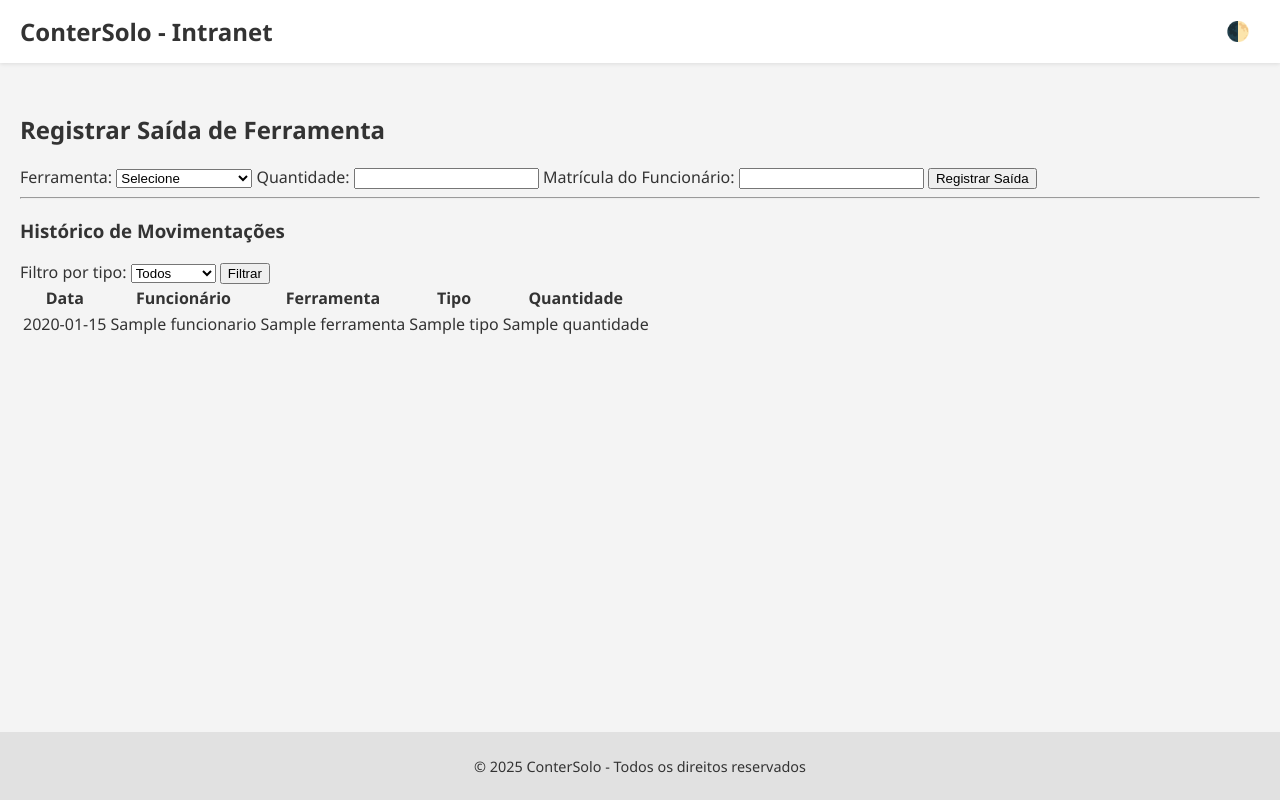
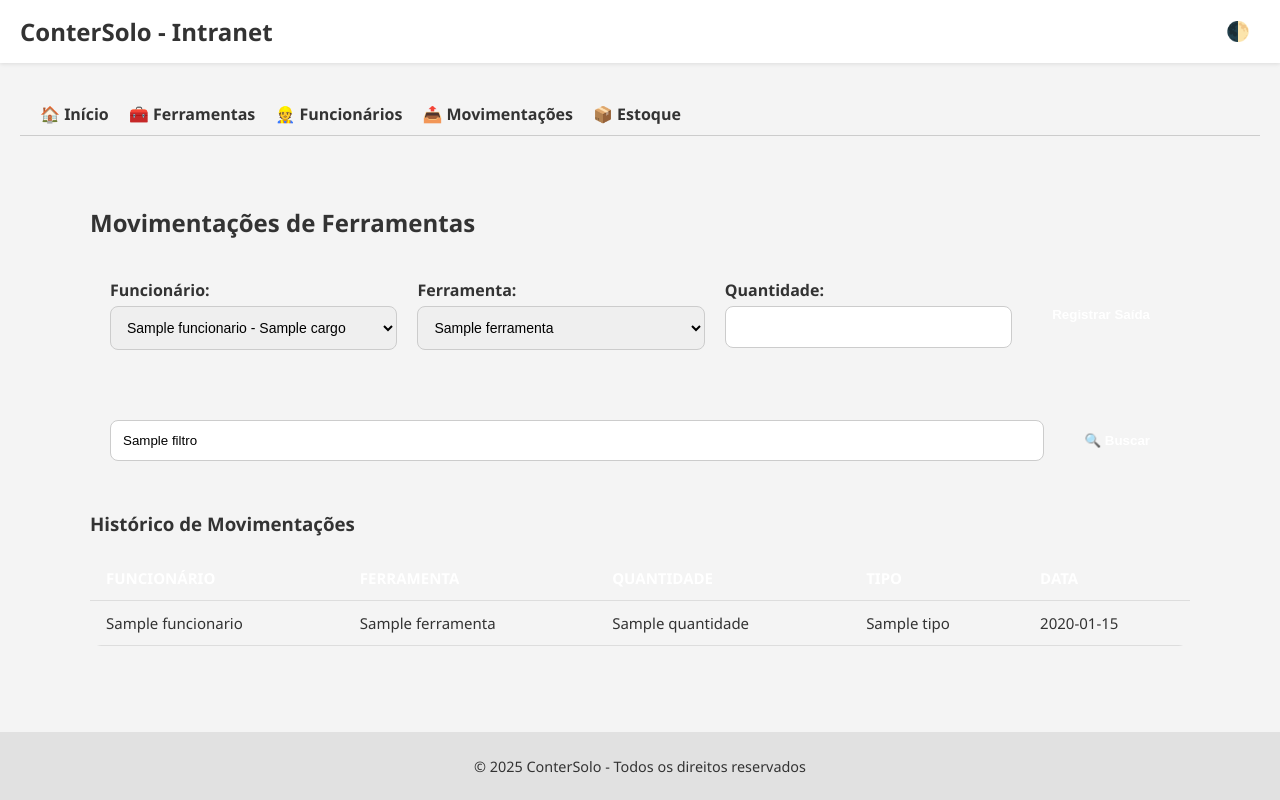
Before and after one commit to joaogriquena/gestor-empresarial, a Python web app: template app/templates/almoxarifado/movimentacoes.html in a window 1280 px wide. Run offline with Jinja, Linux system fonts and the light colour scheme; the template is opened without the code that fills it: most values are stand-ins (such as "Sample title", 1, 10 or a date in 2020).

Commit message:
🚚 Backend da rota de movimentações ajustado com filtros, formulário de saída e integração com funcionários e ferramentas

```diff
--- a/app/models/almoxarifado/funcionario.py
+++ b/app/models/almoxarifado/funcionario.py
@@ -5,5 +5,5 @@
 
     id = db.Column(db.Integer, primary_key=True)
     nome = db.Column(db.String(100), nullable=False)
-    cargo = db.Column(db.String(100))
+    cargo = db.Column(db.String(100), nullable=False)
     matricula = db.Column(db.String(20), unique=True, nullable=False)
--- a/app/static/almoxarifado/css/movimentacoes.css
+++ b/app/static/almoxarifado/css/movimentacoes.css
@@ -0,0 +1,102 @@
+.container-movimentacoes {
+    max-width: 1100px;
+    margin: 30px auto;
+    padding: 20px;
+    font-family: 'Segoe UI', sans-serif;
+}
+
+.form-section,
+.filtro-section {
+    margin-bottom: 30px;
+    background: var(--color-card);
+    padding: 20px;
+    border-radius: 12px;
+    box-shadow: var(--shadow);
+}
+
+.form-movimentacao,
+.form-filtro {
+    display: flex;
+    flex-wrap: wrap;
+    gap: 20px;
+}
+
+.campo {
+    flex: 1 1 250px;
+    display: flex;
+    flex-direction: column;
+}
+
+.campo label {
+    font-weight: bold;
+    margin-bottom: 5px;
+    color: var(--text-color);
+}
+
+.campo input,
+.campo select {
+    padding: 12px;
+    border: 1px solid #ccc;
+    border-radius: 8px;
+    font-size: 14px;
+}
+
+.btn-registrar {
+    padding: 12px 20px;
+    background-color: var(--primary-color);
+    color: #fff;
+    border: none;
+    border-radius: 8px;
+    font-weight: bold;
+    cursor: pointer;
+    transition: 0.3s;
+}
+
+.btn-registrar:hover {
+    background-color: var(--secondary-color);
+}
+
+.form-filtro input {
+    flex: 1;
+    padding: 12px;
+    border-radius: 8px;
+    border: 1px solid #ccc;
+}
+
+.form-filtro button {
+    padding: 12px 20px;
+    background-color: var(--primary-color);
+    border: none;
+    border-radius: 8px;
+    color: white;
+    cursor: pointer;
+    font-weight: bold;
+}
+
+.tabela-movimentacoes {
+    width: 100%;
+    border-collapse: collapse;
+    background: var(--color-card);
+    border-radius: 12px;
+    overflow: hidden;
+    box-shadow: var(--shadow);
+    margin-top: 20px;
+}
+
+.tabela-movimentacoes th,
+.tabela-movimentacoes td {
+    padding: 12px 16px;
+    border-bottom: 1px solid #ddd;
+    text-align: left;
+    font-size: 15px;
+}
+
+.tabela-movimentacoes th {
+    background-color: var(--primary-color);
+    color: #fff;
+    text-transform: uppercase;
+}
+
+.tabela-movimentacoes tr:hover {
+    background-color: #f9f9f9;
+}
--- a/app/templates/almoxarifado/movimentacoes.html
+++ b/app/templates/almoxarifado/movimentacoes.html
@@ -4,62 +4,70 @@
 
 {% block estilos %}
     <link rel="stylesheet" href="{{ url_for('static', filename='almoxarifado/css/navbar.css') }}">
+    <link rel="stylesheet" href="{{ url_for('static', filename='almoxarifado/css/movimentacoes.css') }}">
 {% endblock %}
 
 {% block conteudo %}
-<h2>Registrar Saída de Ferramenta</h2>
+    {% include 'almoxarifado/_navbar.html' %}
 
-<form method="POST">
+    <div class="container-movimentacoes">
+        <h2>Movimentações de Ferramentas</h2>
+
+        <div class="form-section">
+            <form method="POST" class="form-movimentacao">
+                <div class="campo">
+                    <label>Funcionário:</label>
+                    <select name="funcionario_id" required>
+                        {% for f in funcionarios %}
+                            <option value="{{ f.id }}">{{ f.nome }} - {{ f.cargo }}</option>
+                        {% endfor %}
+                    </select>
+                </div>
+                <div class="campo">
                     <label>Ferramenta:</label>
                     <select name="ferramenta_id" required>
-        <option value="">Selecione</option>
-        {% for f in ferramentas %}
-            <option value="{{ f.id }}">{{ f.nome }}</option>
+                        {% for ferr in ferramentas %}
+                            <option value="{{ ferr.id }}">{{ ferr.nome }}</option>
                         {% endfor %}
                     </select>
+                </div>
+                <div class="campo">
                     <label>Quantidade:</label>
-    <input type="number" name="quantidade" required>
+                    <input type="number" name="quantidade" min="1" required>
+                </div>
+                <button type="submit" class="btn-registrar">Registrar Saída</button>
+            </form>
+        </div>
 
-    <label>Matrícula do Funcionário:</label>
-    <input type="text" name="matricula" required>
-
-    <button type="submit">Registrar Saída</button>
+        <div class="filtro-section">
+            <form method="GET" class="form-filtro">
+                <input type="text" name="filtro" placeholder="Filtrar por funcionário ou ferramenta" value="{{ filtro or '' }}">
+                <button type="submit">🔍 Buscar</button>
             </form>
-
-<hr>
+        </div>
 
         <h3>Histórico de Movimentações</h3>
-
-<form method="GET">
-    <label>Filtro por tipo:</label>
-    <select name="filtro_tipo">
-        <option value="">Todos</option>
-        <option value="saida" {% if filtro_tipo == 'saida' %}selected{% endif %}>Saída</option>
-        <option value="devolucao" {% if filtro_tipo == 'devolucao' %}selected{% endif %}>Devolução</option>
-    </select>
-    <button type="submit">Filtrar</button>
-</form>
-
-<table>
+        <table class="tabela-movimentacoes">
             <thead>
                 <tr>
-            <th>Data</th>
                     <th>Funcionário</th>
                     <th>Ferramenta</th>
+                    <th>Quantidade</th>
                     <th>Tipo</th>
-            <th>Quantidade</th>
+                    <th>Data</th>
                 </tr>
             </thead>
             <tbody>
                 {% for m in movimentacoes %}
                 <tr>
-            <td>{{ m.data.strftime('%d/%m/%Y %H:%M') }}</td>
                     <td>{{ m.funcionario.nome }}</td>
                     <td>{{ m.ferramenta.nome }}</td>
+                    <td>{{ m.quantidade }}</td>
                     <td>{{ m.tipo }}</td>
-            <td>{{ m.quantidade }}</td>
+                    <td>{{ m.data_hora.strftime('%d/%m/%Y %H:%M') }}</td>
                 </tr>
                 {% endfor %}
             </tbody>
         </table>
+    </div>
 {% endblock %}
```
Also changed, not shown: app/routes/almoxarifado/funcionarios_routes.py (+6 -2 lines), app/routes/almoxarifado/movimentacoes_routes.py (+35 -26 lines), app/static/almoxarifado/css/funcionarios.css (+58 -21 lines), app/templates/almoxarifado/funcionarios.html (+7 -7 lines). Lines whose indentation alone changed are shown as unchanged.
